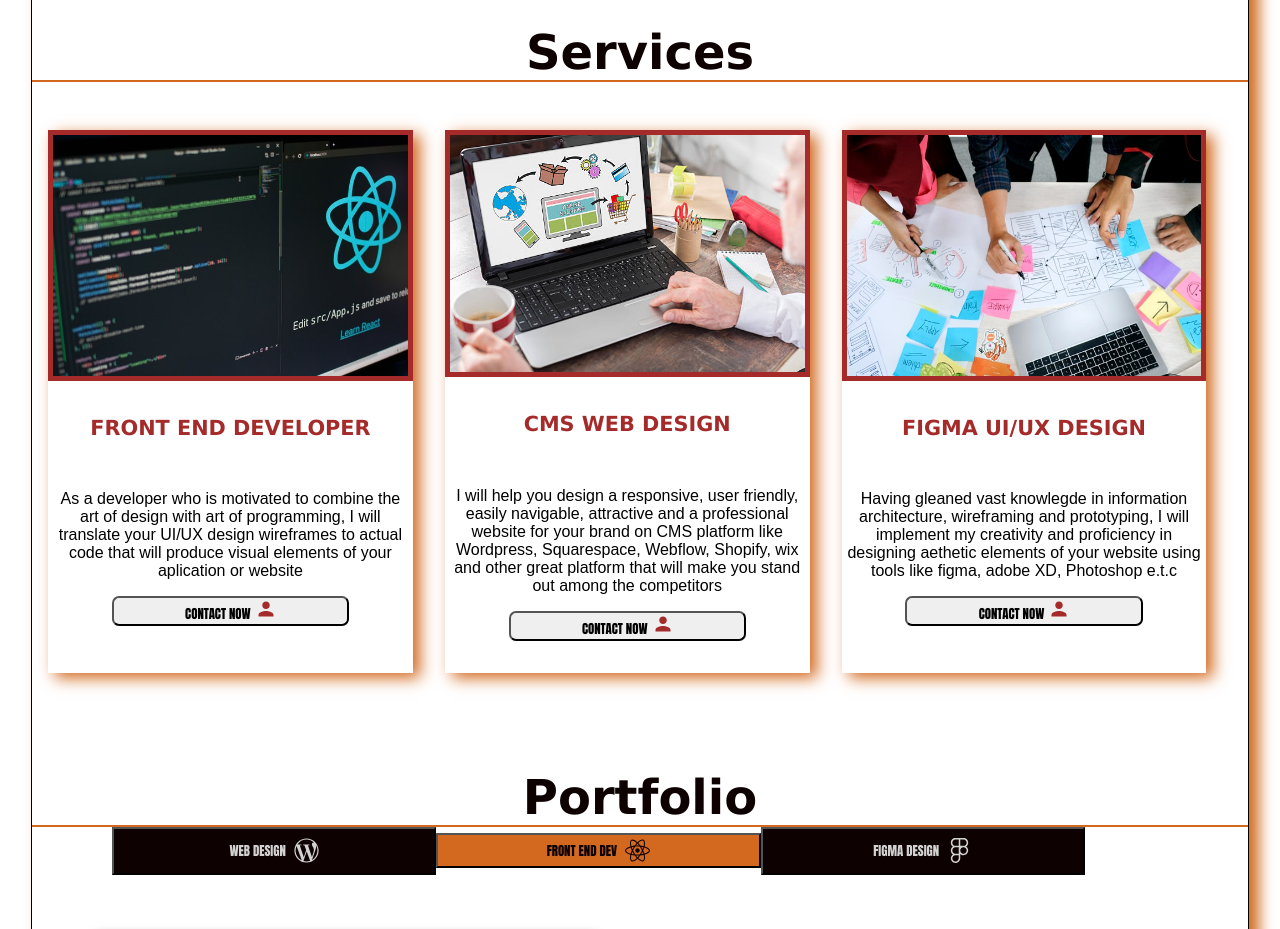
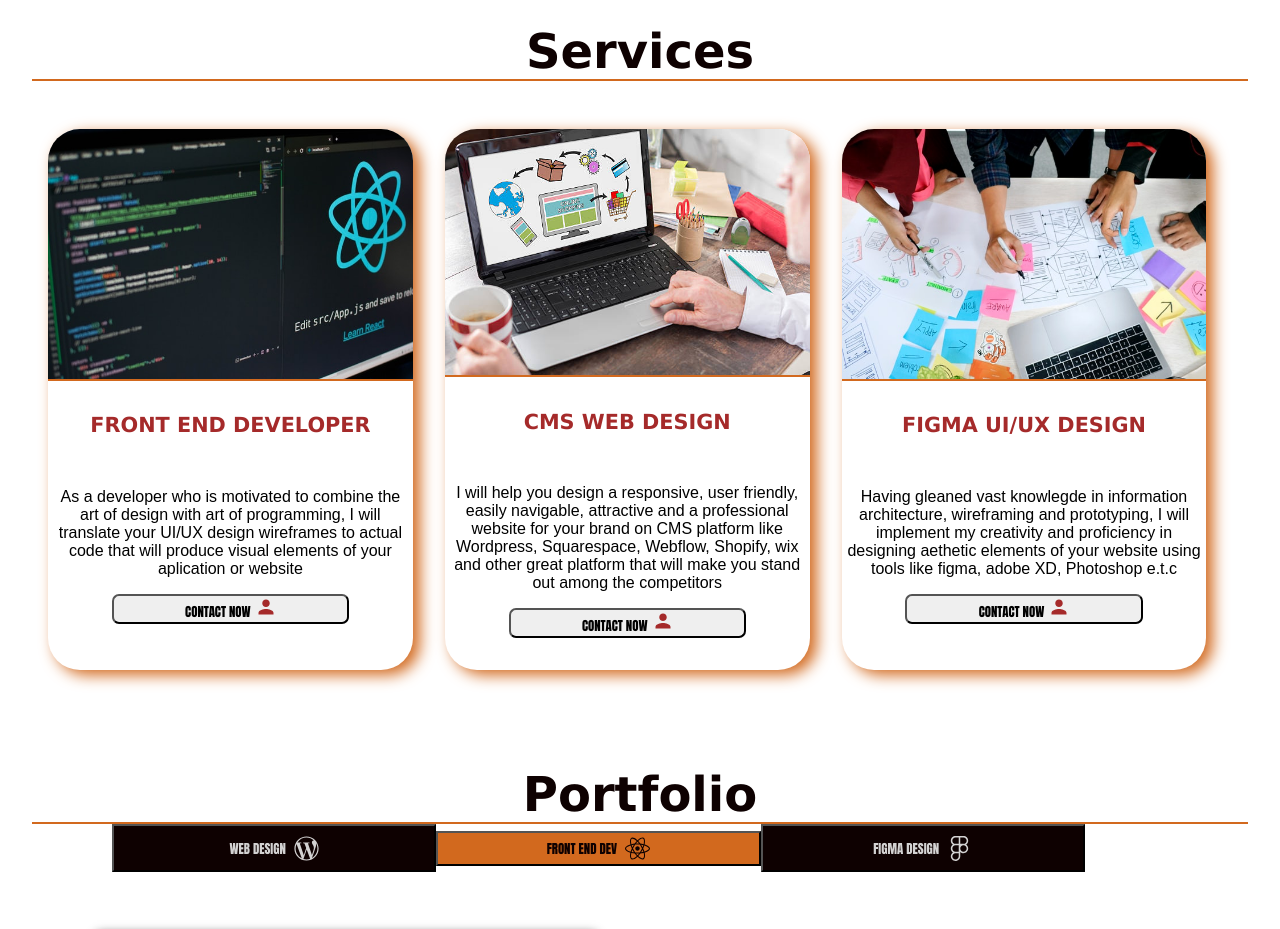
Before and after one commit to Emilance/Emmyportfolio, a React (Create React App) app: page / in a window 1280 px wide. Shown: the part 1620-2549 px from the top of the page. Built offline with nearby package versions, Linux system fonts and the light colour scheme; the HTML template or start-up script is replaced by a standard one; a web font is replaced by a local one.

Commit message:
service card design adjusted

```diff
--- a/src/components/NavBar.css
+++ b/src/components/NavBar.css
@@ -16,6 +16,7 @@
     background-color:var(--color-header) ;
     height: 5rem;
     border-radius: 15px 15px 0 0;
+
 }
 
 
--- a/src/components/sections/page.css
+++ b/src/components/sections/page.css
@@ -242,6 +242,7 @@ font-family:'Times New Roman', Times, serif;
     flex-direction: column;
     transition: 0.5s all ease;
     padding-bottom: 1rem;
+    border-radius: 2rem;
 }
 
 .sServiceContainer:hover{
@@ -251,12 +252,17 @@ font-family:'Times New Roman', Times, serif;
 }
 
 .serviceDisplayArea{
-    border:5px solid var(--color-main);
+    /* border:5px solid var(--color-main); */
     flex: 1;
+    border-radius: 2rem;
+
 }
 .serviceimg{
     width:100%;
     height: 100%;
+    border-top-left-radius: 2rem;
+    border-top-right-radius: 2rem;
+    border-bottom: 2px solid var(--color-primary);
 
 }
 
--- a/src/index.css
+++ b/src/index.css
@@ -26,8 +26,7 @@ body {
 .App {
   width: min(95vw, 1500px);
   height: 100%;
-  border: 1px solid black;
-  box-shadow:10px 5px 15px  var(--color-primary)  ;
+
   border-radius: 15px;
   background-color: var(--color-white);
 }
```
